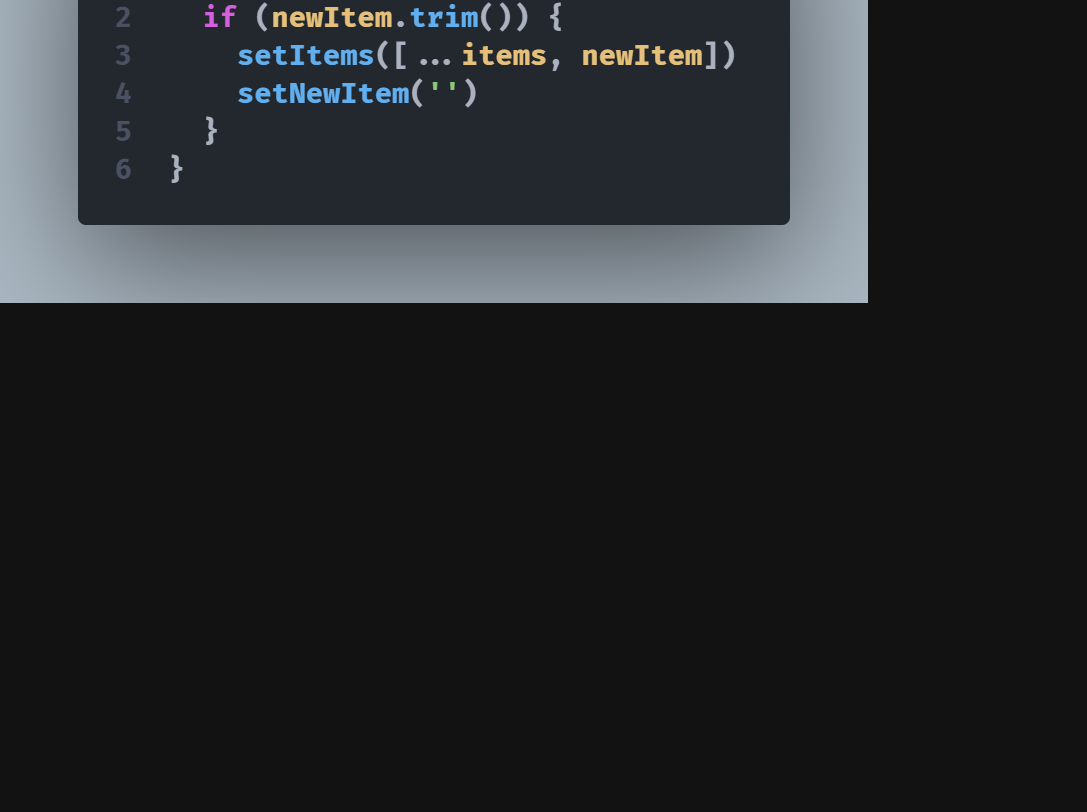
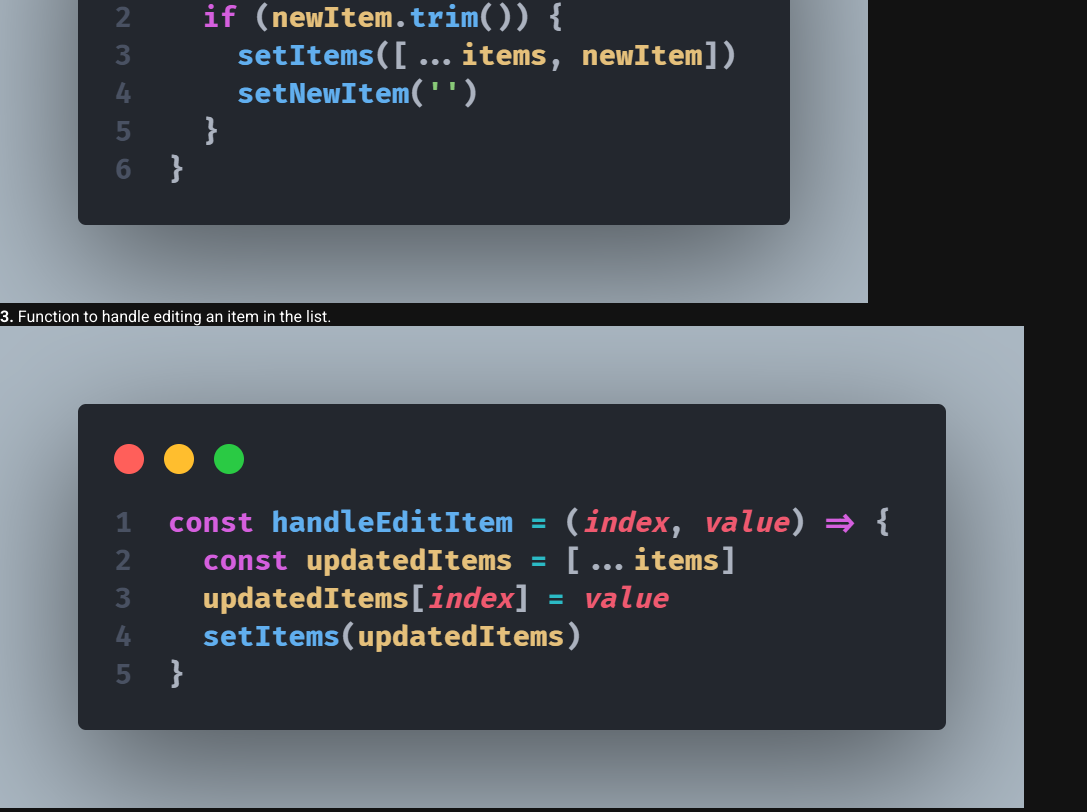
Before and after one commit to Espadv69/useState-Advanced, a React (Vite) app in the folder InlineEditList/: page / in a window 1280 px wide. Shown: the part 845-1657 px from the top of the page, without its empty margins (0-1087 px from the left). Before the commit the page ends 1152 px from the top, so only its background shows below. Built offline with nearby package versions, Linux system fonts and the light colour scheme; the HTML template or start-up script is replaced by a standard one.

Commit message:
Add LiExplanation component for handling item editing with description and image

```diff
--- a/InlineEditList/src/components/Explanation/Explanation.jsx
+++ b/InlineEditList/src/components/Explanation/Explanation.jsx
@@ -18,6 +18,13 @@ const Explanation = () => {
           imgUrl="/images/handleAddItem.png"
           imgAlt="Code snippet for the function to handle adding a new item to the list."
         />
+
+        <LiExplanation
+          step={3}
+          desc="Function to handle editing an item in the list."
+          imgUrl="/images/handleEditItem.png"
+          imgAlt="Code snippet for the function to handle editing an item in the list."
+        />
       </ul>
     </section>
   )
```
